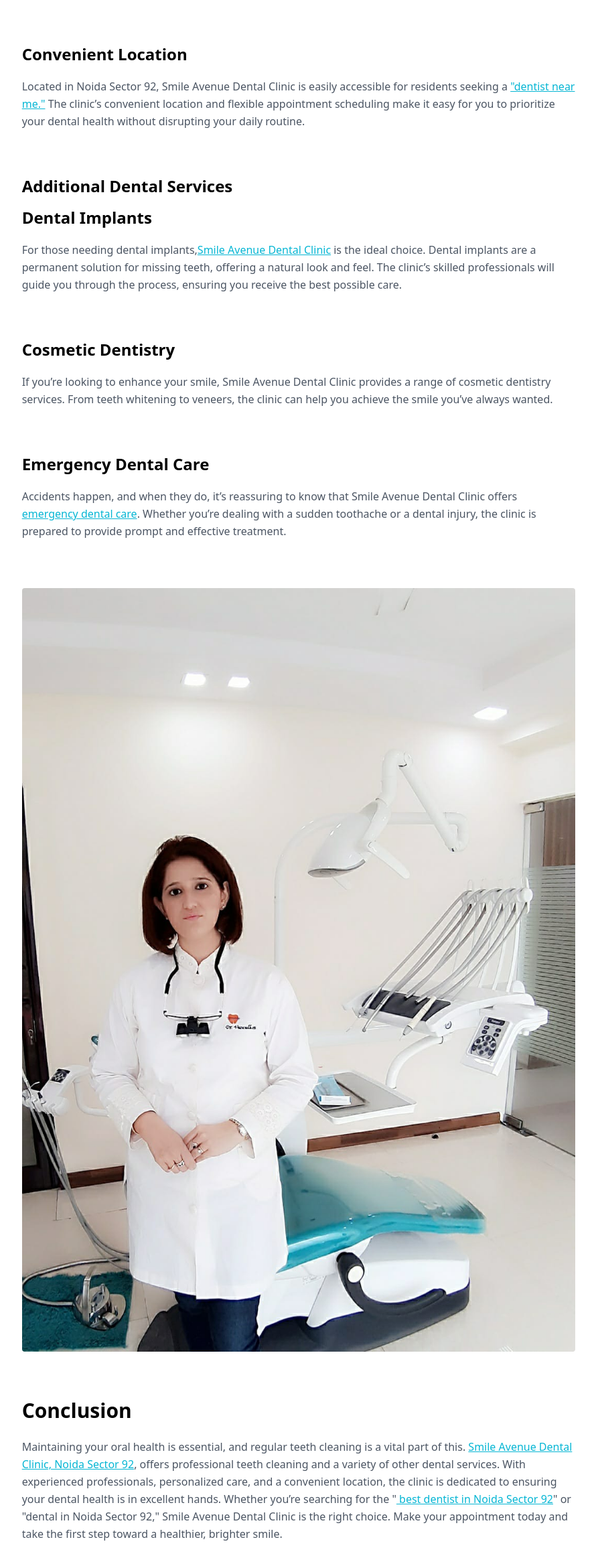
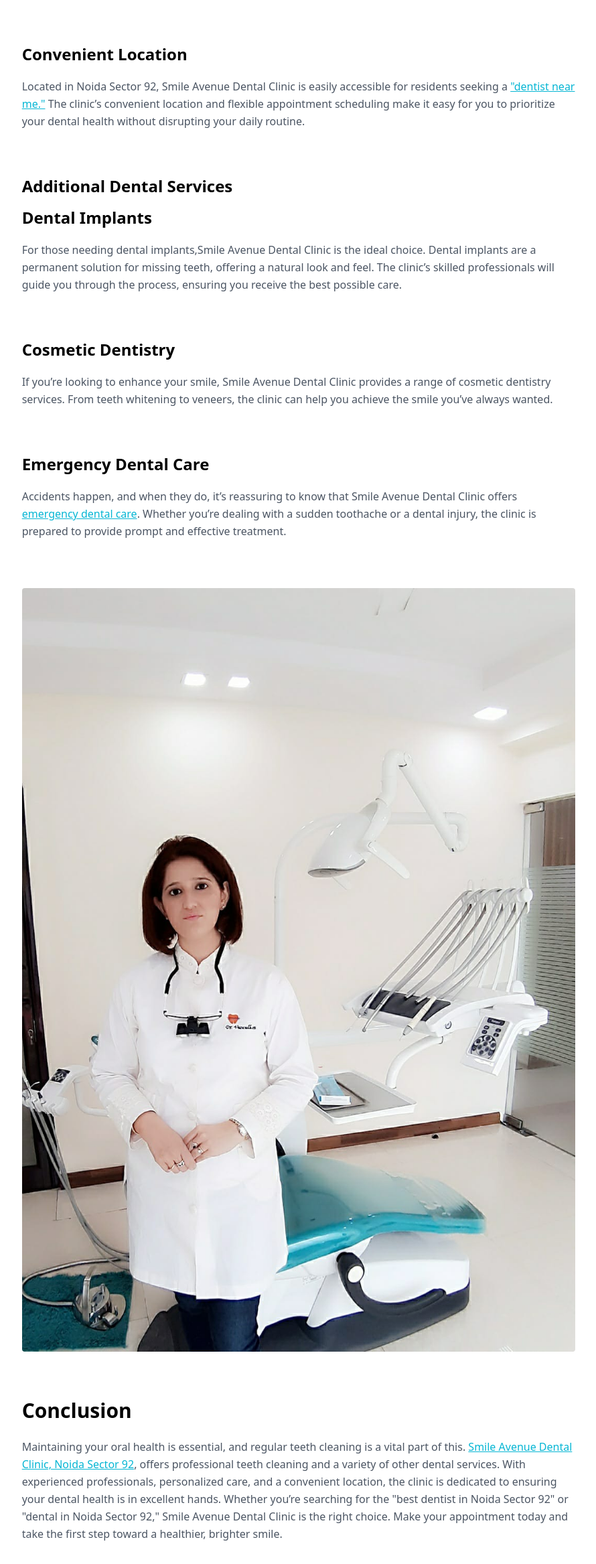
Before and after one commit to sangwan99/Teeth-Cleaning-in-Noida-Sector-92-Smile-Avenue-Dental-Clinic, a plain HTML site: page index.html in a window 1280 px wide. Shown: the part 5199-7534 px from the top of the page at 67% size, without its empty margins (194-1084 px from the left). Drawn offline with nearby package versions, Linux system fonts and the light colour scheme.

Commit message:
Update index.html

```diff
--- a/index.html
+++ b/index.html
@@ -119,7 +119,7 @@
                     <p class="text-2xl font-bold leading-relaxed text-black mt-2">Additional Dental Services</p>
                     <p class="text-2xl font-bold leading-relaxed text-black mt-2">Dental Implants</p>
                 </div>
-                <p class=" mx-auto leading-relaxed text-base">For those needing dental implants,<a class="text-cyan-500 underline" href=" https://www.google.com/maps?cid=11657248589898190712">Smile Avenue Dental Clinic</a>  is the ideal choice. Dental implants are a permanent solution for missing teeth, offering a natural look and feel. The clinic’s skilled professionals will guide you through the process, ensuring you receive the best possible care.</p>
+                <p class=" mx-auto leading-relaxed text-base">For those needing dental implants,Smile Avenue Dental Clinic is the ideal choice. Dental implants are a permanent solution for missing teeth, offering a natural look and feel. The clinic’s skilled professionals will guide you through the process, ensuring you receive the best possible care.</p>
             </div>
 
             <div class="flex flex-col mt-10">
@@ -146,7 +146,7 @@
                 <div class=" sm:py-4 border-gray-200 sm:border-t-0 border-t mt-0 sm:mt-0 text-left sm:text-left">
                     <p class=" text-3xl leading-relaxed text-black mt-2 font-bold">Conclusion</p>
                 </div>
-                <p class=" mx-auto leading-relaxed text-base">Maintaining your oral health is essential, and regular teeth cleaning is a vital part of this. <a class="text-cyan-500 underline" href=" https://smiledentalavenue.com/"> Smile Avenue Dental Clinic, Noida Sector 92</a>, offers professional teeth cleaning and a variety of other dental services. With experienced professionals, personalized care, and a convenient location, the clinic is dedicated to ensuring your dental health is in excellent hands. Whether you’re searching for the "<a class="text-cyan-500 underline" href=" https://www.google.com/maps?cid=11657248589898190712"> best dentist in Noida Sector 92</a>" or "dental in Noida Sector 92," Smile Avenue Dental Clinic is the right choice. Make your appointment today and take the first step toward a healthier, brighter smile.</p>
+                <p class=" mx-auto leading-relaxed text-base">Maintaining your oral health is essential, and regular teeth cleaning is a vital part of this. <a class="text-cyan-500 underline" href=" https://smiledentalavenue.com/"> Smile Avenue Dental Clinic, Noida Sector 92</a>, offers professional teeth cleaning and a variety of other dental services. With experienced professionals, personalized care, and a convenient location, the clinic is dedicated to ensuring your dental health is in excellent hands. Whether you’re searching for the "best dentist in Noida Sector 92" or "dental in Noida Sector 92," Smile Avenue Dental Clinic is the right choice. Make your appointment today and take the first step toward a healthier, brighter smile.</p>
             </div>
         </div>
     </div>
```
